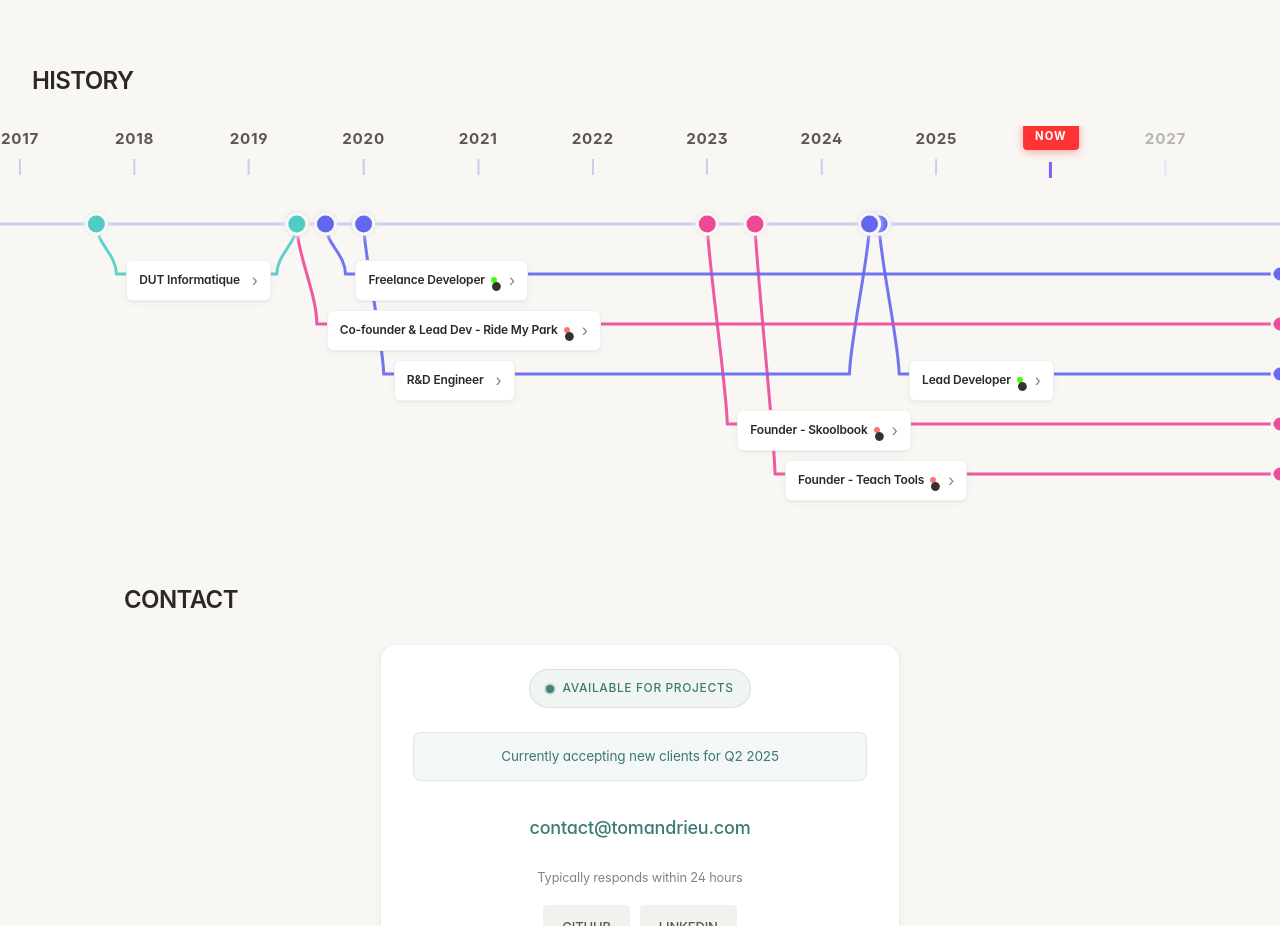
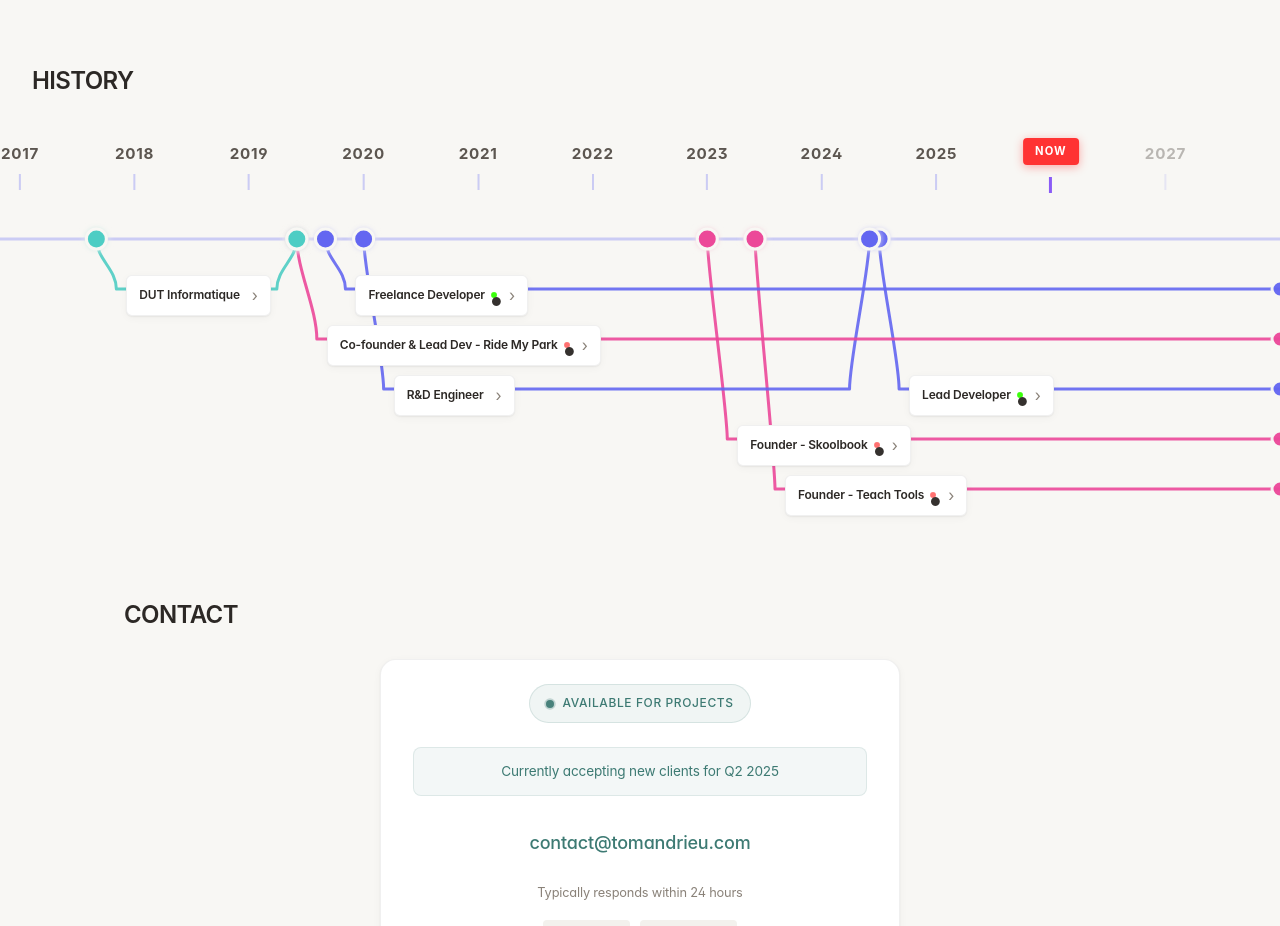
Before and after one commit to Seeyko/tomandrieu.com, a website built with Vite: page frontend/index.html in a window 1280 px wide. Shown: the part 2460-3386 px from the top of the page. Built offline with nearby package versions, Linux system fonts and the light colour scheme; files whose address does not match are found by name.

Commit message:
Add top padding to `.git-timeline-content` for improved spacing in timeline
Signed-off-by: tomandrieu <andrieutom30@gmail.com>

```diff
--- a/frontend/css/timeline.css
+++ b/frontend/css/timeline.css
@@ -94,6 +94,7 @@
 .git-timeline-content {
     position: relative;
     min-height: 300px;
+    padding-top: 15px;
 }
 
 /* ─── Year Axis ─── */
```
